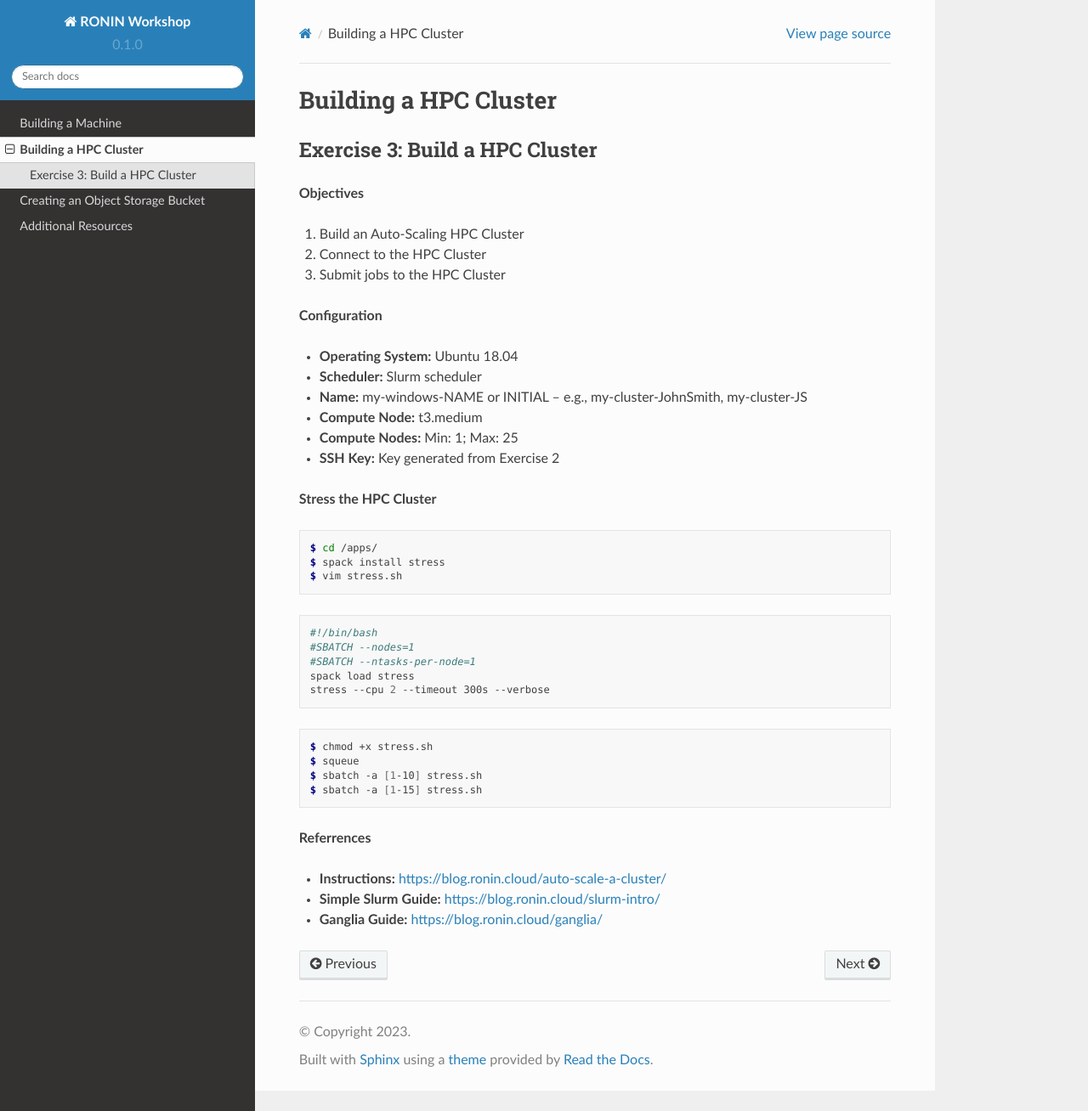
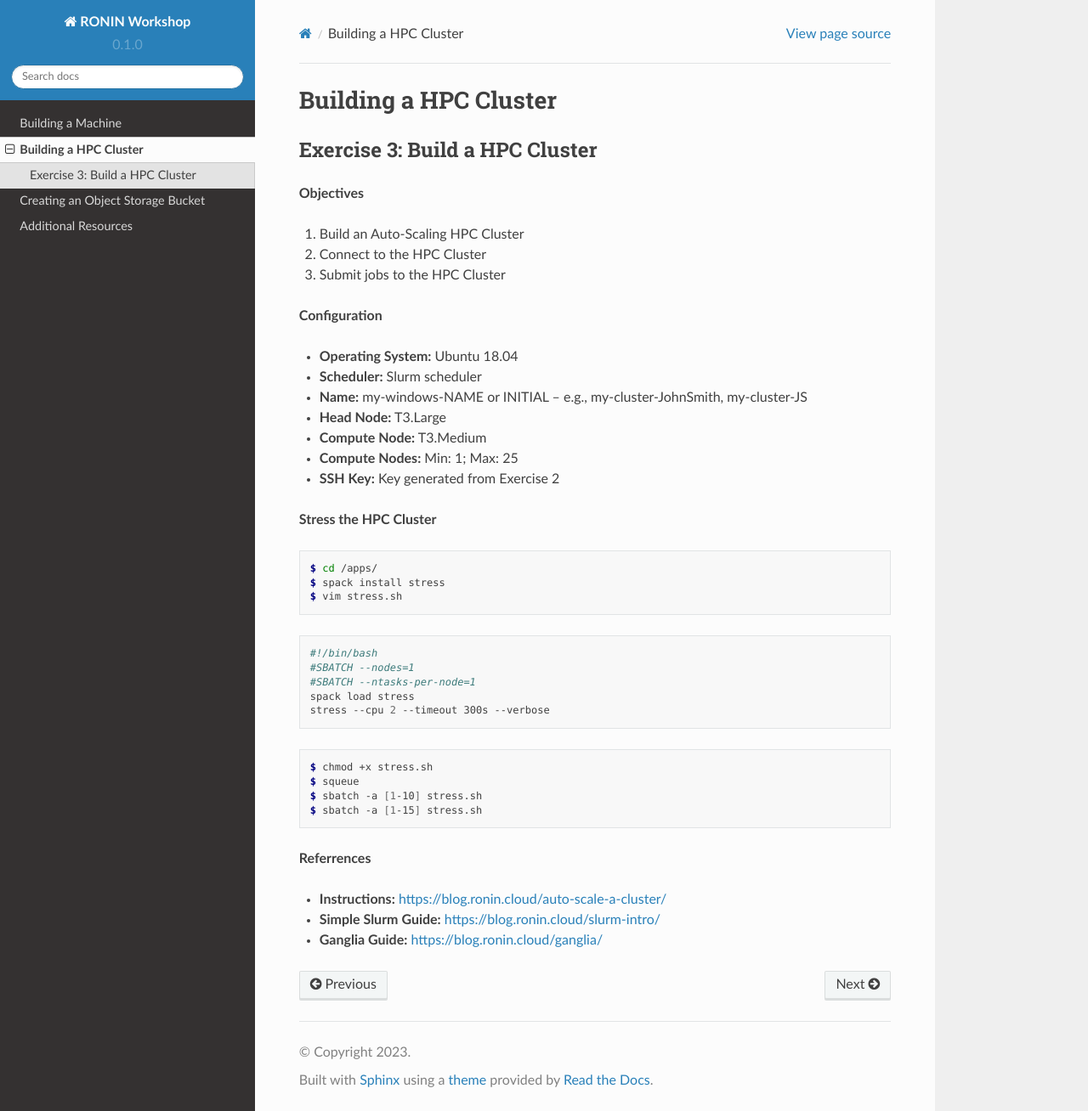
Before and after one commit to mwytang/ronin-workshop, a Sphinx documentation site: the page built from docs/source/cluster.rst, in a window 1280 px wide and 1308 px high. Shown: the whole window at 85% size. Built offline with Sphinx 7.4.7 and the Read the Docs theme 2.0.0, drawn with Linux system fonts in a browser that asks for light colours.

Commit message:
Update cluster.rst

```diff
--- a/docs/source/cluster.rst
+++ b/docs/source/cluster.rst
@@ -14,7 +14,8 @@
 * **Operating System:** Ubuntu 18.04
 *	**Scheduler:** Slurm scheduler
 *	**Name:** my-windows-NAME or INITIAL – e.g., my-cluster-JohnSmith, my-cluster-JS
-*	**Compute Node:** t3.medium
+*  **Head Node:** T3.Large
+*	**Compute Node:** T3.Medium
 *	**Compute Nodes:** Min: 1; Max: 25
 *	**SSH Key:** Key generated from Exercise 2
 
```
